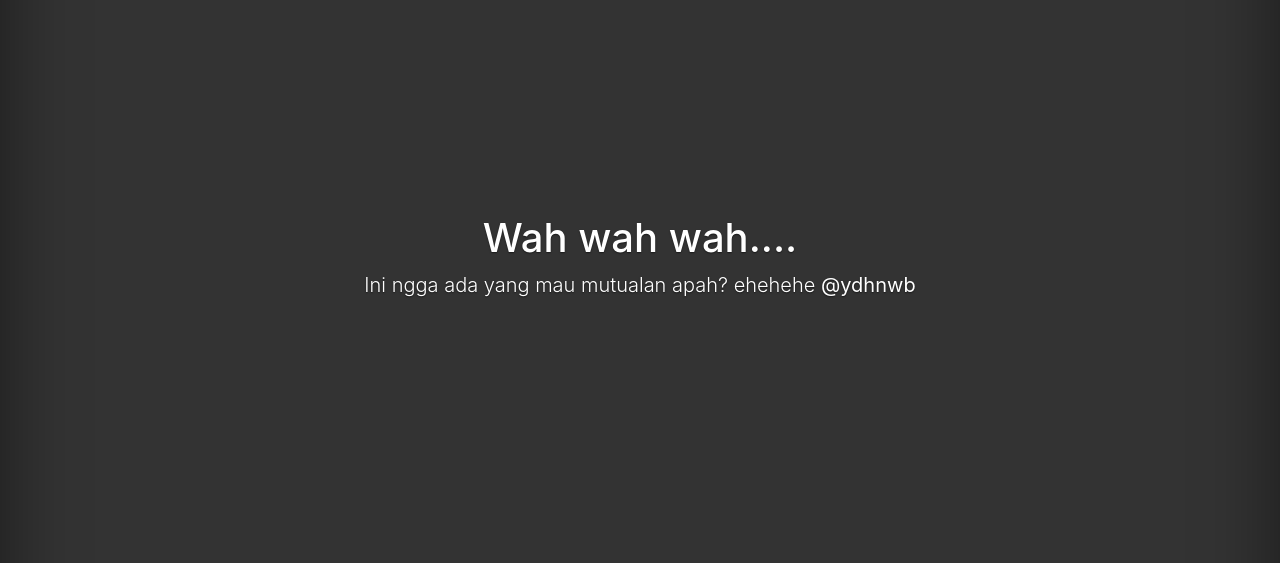
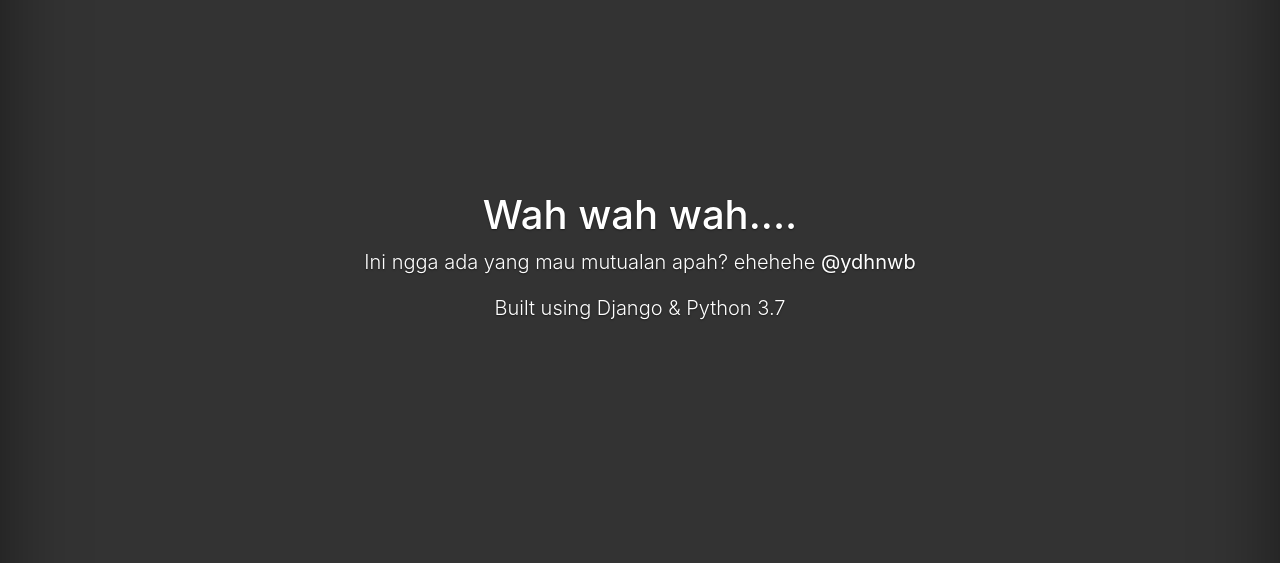
Before and after one commit to bahispatronu/retweet_picker, a Django app: page /about in a window 1280 px wide. Shown: the part 133-696 px from the top of the page. Run offline with Django 3.2, Linux system fonts and the light colour scheme; some libraries are stand-ins or nearby versions.

Commit message:
small changes

```diff
--- a/picker/templates/picker/about.html
+++ b/picker/templates/picker/about.html
@@ -28,11 +28,12 @@
       <main role="main" class="inner cover">
         <h1 class="cover-heading">Wah wah wah....</h1>
         <p class="lead">Ini ngga ada yang mau mutualan apah? ehehehe <b><a href="https://twitter.com/ydhnwb">@ydhnwb</a></b></p>
+        <p class="lead">Built using Django & Python 3.7</p>
       </main>
 
       <footer class="mastfoot mt-auto">
         <div class="inner">
-          <p>Built with love by <a href="https://twitter.com/ydhnwb">@ydhnwb</a></p>
+          <p>Built with love by <b><a href="https://twitter.com/ydhnwb">@ydhnwb</a></b></p>
         </div>
       </footer>
     </div>
--- a/picker/templates/picker/how.html
+++ b/picker/templates/picker/how.html
@@ -33,7 +33,7 @@
 
       <footer class="mastfoot mt-auto">
         <div class="inner">
-          <p>Built with love by <a href="https://twitter.com/ydhnwb">@ydhnwb</a></p>
+          <p>Built with love by <b><a href="https://twitter.com/ydhnwb">@ydhnwb</a></b></p>
         </div>
       </footer>
     </div>
--- a/picker/templates/picker/result.html
+++ b/picker/templates/picker/result.html
@@ -30,7 +30,7 @@
 
       <footer class="mastfoot mt-auto">
         <div class="inner">
-          <p>Built with love by <a href="https://twitter.com/ydhnwb">@ydhnwb</a></p>
+          <p>Built with love by <b><a href="https://twitter.com/ydhnwb">@ydhnwb</a></b></p>
         </div>
       </footer>
     </div>
```
